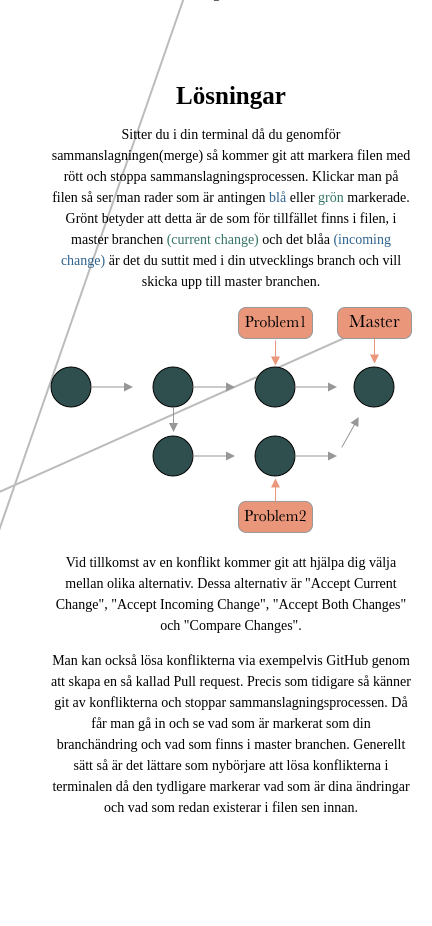
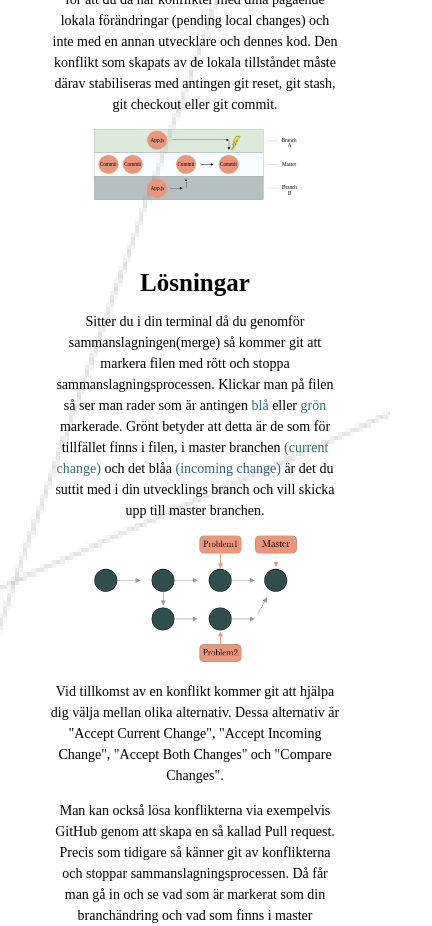
Before and after one commit to ellinorwase/how-to-git, a React (Create React App) app: page / in a window 390 px wide. Shown: the part 7140-8066 px from the top of the page, 432 px wide, since content can reach past the window. Before the commit the page ends 7992 px from the top, so only its background shows below. Built offline with nearby package versions, Linux system fonts and the light colour scheme; a web font is replaced by a local one.

Commit message:
conflict-pic

```diff
--- a/src/components/conflicts.js
+++ b/src/components/conflicts.js
@@ -1,6 +1,7 @@
 import React, { Component } from "react";
 import "../css/conflicts.css";
 import conflictPic from "../images/conflict-pic.png";
+import conflictPic2 from "../images/conflict-pic.svg";
 
 export class conflicts extends Component {
   render() {
@@ -48,6 +49,7 @@ export class conflicts extends Component {
               stabiliseras med antingen git reset, git stash, git checkout eller
               git commit.
             </p>
+            <img className="conflictPic2" src={conflictPic2} alt="conflictPic2" />
           </div>
           <div className="wrapper-con3">
             <h4 className="large">Lösningar</h4>
--- a/src/css/conflicts.css
+++ b/src/css/conflicts.css
@@ -7,13 +7,13 @@
   z-index: auto;
 }
 
-.height-20{
+.height-20 {
   height: 20px;
 }
 
 .large {
   font-size: 25px;
-  font-family: 'Arapey', serif;
+  font-family: "Arapey", serif;
   font-weight: bold;
 }
 
@@ -106,4 +106,12 @@
   .wrapper-con3 {
     width: auto;
   }
+
+  .conflictPic {
+    width: 70%;
+  }
+
+  .conflictPic2 {
+    width: 70%;
+  }
 }
```
Also changed, not shown: src/images/HPHPHP.png (added), src/images/conflict-pic.svg (added).
